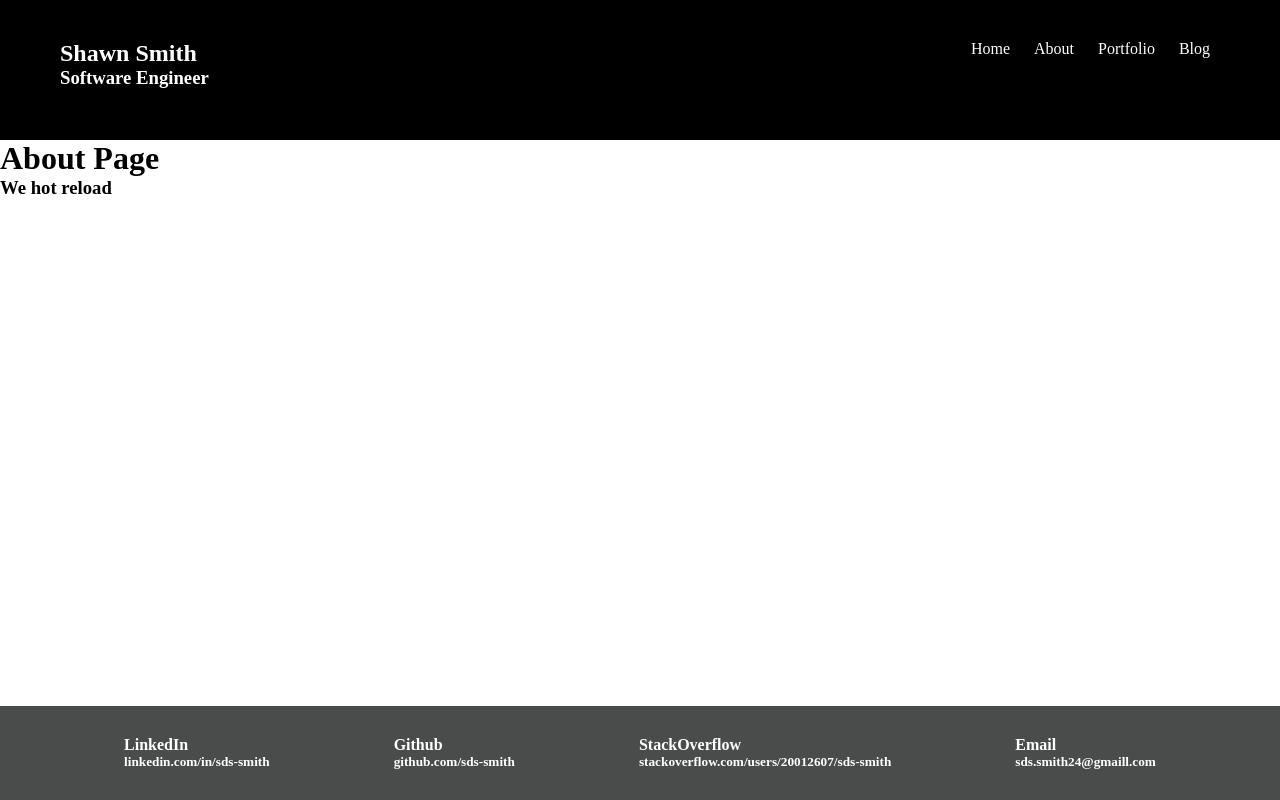
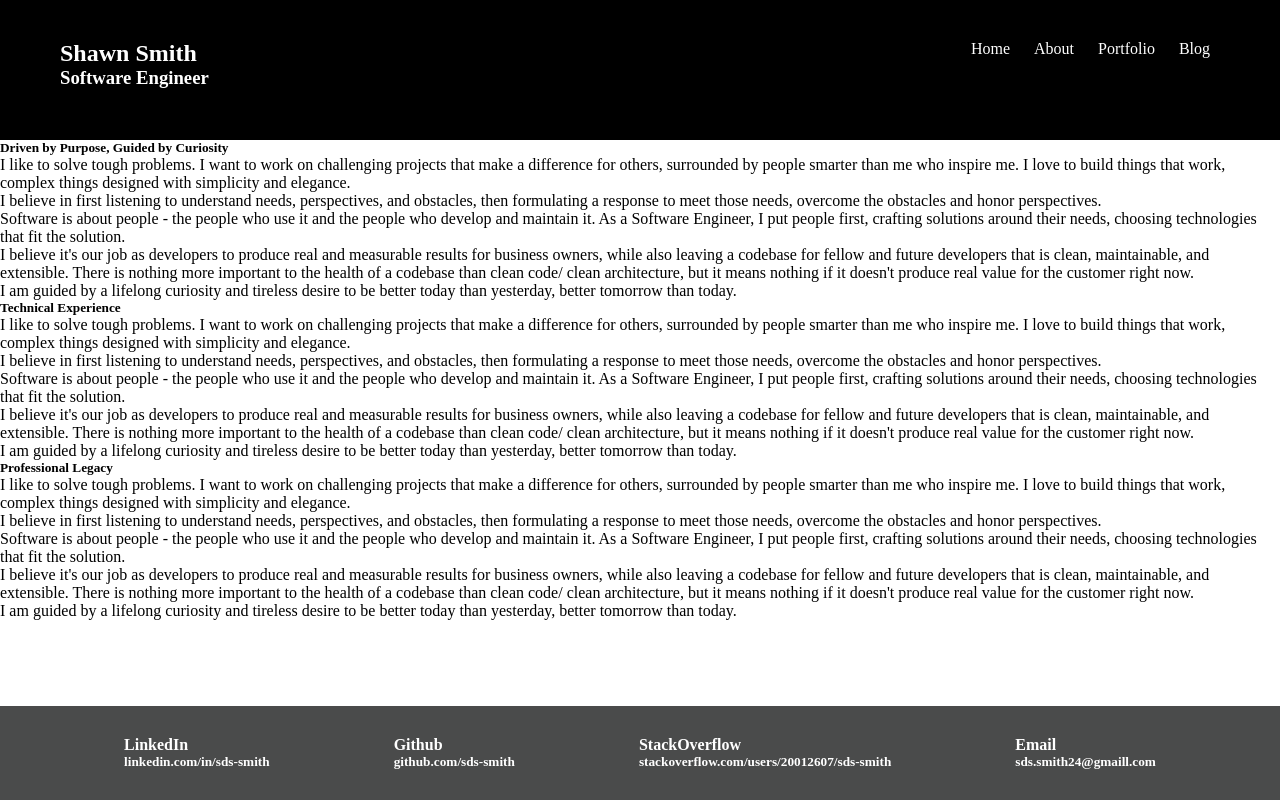
Before and after one commit to sds-smith/simple-portfolio, a website: page src/public/about.html in a window 1280 px wide. Drawn offline with Linux system fonts and the light colour scheme.

Commit message:
paste in placeholder sections

```diff
--- a/src/public/about.html
+++ b/src/public/about.html
@@ -19,8 +19,30 @@
             </nav>
         </header>
         <main>
-            <h1>About Page</h1>
-            <h3>We hot reload</h3>
+            <section>
+                <h5>Driven by Purpose, Guided by Curiosity</h5>
+                <p>I like to solve tough problems. I want to work on challenging projects that make a difference for others, surrounded by people smarter than me who inspire me. I love to build things that work, complex things designed with simplicity and elegance.</p>
+                <p>I believe in first listening to understand needs, perspectives, and obstacles, then formulating a response to meet those needs, overcome the obstacles and honor perspectives.</p>
+                <p>Software is about people - the people who use it and the people who develop and maintain it. As a Software Engineer, I put people first, crafting solutions around their needs, choosing technologies that fit the solution.</p>
+                <p>I believe it's our job as developers to produce real and measurable results for business owners, while also leaving a codebase for fellow and future developers that is clean, maintainable, and extensible. There is nothing more important to the health of a codebase than clean code/ clean architecture, but it means nothing if it doesn't produce real value for the customer right now.</p>
+                <p>I am guided by a lifelong curiosity and tireless desire to be better today than yesterday, better tomorrow than today.</p>
+            </section>
+            <section>
+                <h5>Technical Experience</h5>
+                <p>I like to solve tough problems. I want to work on challenging projects that make a difference for others, surrounded by people smarter than me who inspire me. I love to build things that work, complex things designed with simplicity and elegance.</p>
+                <p>I believe in first listening to understand needs, perspectives, and obstacles, then formulating a response to meet those needs, overcome the obstacles and honor perspectives.</p>
+                <p>Software is about people - the people who use it and the people who develop and maintain it. As a Software Engineer, I put people first, crafting solutions around their needs, choosing technologies that fit the solution.</p>
+                <p>I believe it's our job as developers to produce real and measurable results for business owners, while also leaving a codebase for fellow and future developers that is clean, maintainable, and extensible. There is nothing more important to the health of a codebase than clean code/ clean architecture, but it means nothing if it doesn't produce real value for the customer right now.</p>
+                <p>I am guided by a lifelong curiosity and tireless desire to be better today than yesterday, better tomorrow than today.</p>
+            </section>
+            <section>
+                <h5>Professional Legacy</h5>
+                <p>I like to solve tough problems. I want to work on challenging projects that make a difference for others, surrounded by people smarter than me who inspire me. I love to build things that work, complex things designed with simplicity and elegance.</p>
+                <p>I believe in first listening to understand needs, perspectives, and obstacles, then formulating a response to meet those needs, overcome the obstacles and honor perspectives.</p>
+                <p>Software is about people - the people who use it and the people who develop and maintain it. As a Software Engineer, I put people first, crafting solutions around their needs, choosing technologies that fit the solution.</p>
+                <p>I believe it's our job as developers to produce real and measurable results for business owners, while also leaving a codebase for fellow and future developers that is clean, maintainable, and extensible. There is nothing more important to the health of a codebase than clean code/ clean architecture, but it means nothing if it doesn't produce real value for the customer right now.</p>
+                <p>I am guided by a lifelong curiosity and tireless desire to be better today than yesterday, better tomorrow than today.</p>
+            </section>
         </main>
         <footer>
             <a href="https://linkedin.com/in/sds-smith" target="_blank">
```
